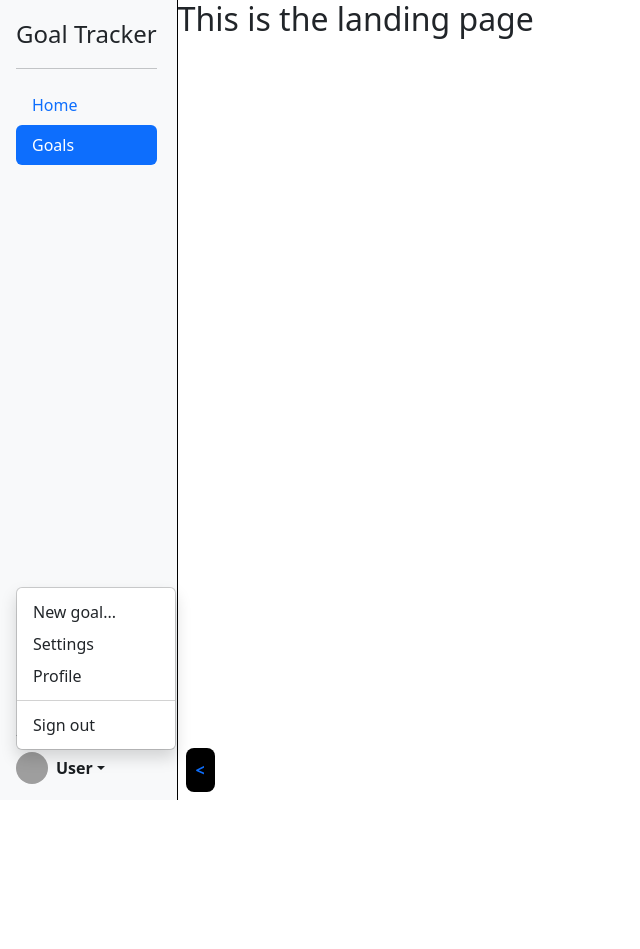
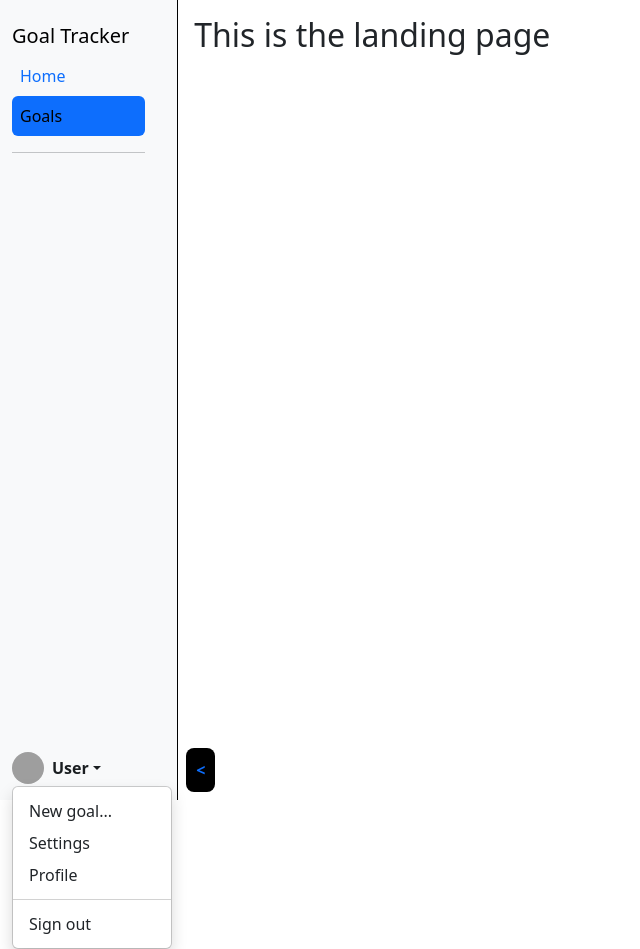
Before and after one commit to techbabette/GoalTrackerFrontend, a Vue app in the folder frontend-vue/: page / in a window 1280 px wide. Both pictures are taken after a click on the link "User". Shown: the whole page, without its empty margins (0-640 px from the left). Before the commit the page ends 800 px from the top, so only its background shows below. Built offline with nearby package versions, Linux system fonts and the light colour scheme; grey boxes are pictures that could not be loaded.

Commit message:
Fully responsive side navbar

```diff
--- a/frontend-vue/src/App.vue
+++ b/frontend-vue/src/App.vue
@@ -1,7 +1,7 @@
 <template>
   <div id="app">
     <Navbar id="NavComponent"/>
-    <router-view></router-view>
+    <router-view class="p-3"></router-view>
   </div>
 </template>
 
@@ -26,13 +26,11 @@ export default {
     justify-content: space-between;
 }
 #NavComponent{
-    min-height: 8vh;
-    max-height: 10vh;
     display: flex;
     position: relative;
     border-right: 1px solid black;
 }
-@media only screen and (min-width: 768px) {
+@media only screen and (min-width: 992px) {
   .VariableFlexDirection {
     flex-direction: column;
   }
--- a/frontend-vue/src/components/Nav.vue
+++ b/frontend-vue/src/components/Nav.vue
@@ -1,6 +1,37 @@
 <template>
 <div id="NavComponent">
-    <div id="Navbar" data-bs-toggle="true" class="d-flex show collapse collapse-horizontal VariableFlexDirection flex-shrink-0 p-3 bg-light">
+    <nav id="Navbar" class="navbar collapse collapse-horizontal show w-100 navbar-expand-lg bg-light">
+    <div class="container-fluid largeScreenColumn py-3">
+        <a class="navbar-brand" href="#">Goal Tracker</a>
+        <button class="navbar-toggler" type="button" data-bs-toggle="collapse" data-bs-target="#navbarNavAltMarkup" aria-controls="navbarNavAltMarkup" aria-expanded="false" aria-label="Toggle navigation">
+        <span class="navbar-toggler-icon"></span>
+        </button>
+        <div class="collapse navbar-collapse w-100" id="navbarNavAltMarkup">
+        <div class="navbar-nav w-100 h-100 flex-column d-flex">
+            <ul class="nav nav-pills flex-column mb-auto">
+            <li v-for="Link, index in AvailableLinks" :key="index" class="nav-item">
+                <router-link :to="Link.path" class="nav-link" :class="{active : ActiveLinkPath === Link.path}">{{ Link.text }}</router-link>
+            </li>
+            <hr>
+            </ul>
+            <div class="dropdown">
+            <a href="#" class="d-flex align-items-center link-dark text-decoration-none dropdown-toggle" id="dropdownUser2" data-bs-toggle="dropdown" aria-expanded="false">
+                <img src="https://github.com/mdo.png" alt="" width="32" height="32" class="rounded-circle me-2">
+                <strong>User</strong>
+            </a>
+            <ul class="dropdown-menu text-small shadow" aria-labelledby="dropdownUser2">
+                <li><a class="dropdown-item" href="#">New goal...</a></li>
+                <li><a class="dropdown-item" href="#">Settings</a></li>
+                <li><a class="dropdown-item" href="#">Profile</a></li>
+                <li><hr class="dropdown-divider"></li>
+                <li><a class="dropdown-item" href="#">Sign out</a></li>
+            </ul>
+            </div>
+        </div>
+        </div>
+    </div>
+    </nav>
+    <!-- <div id="Navbar" data-bs-toggle="true" class="d-flex show collapse collapse-horizontal VariableFlexDirection flex-shrink-0 p-3 bg-light">
     <a href="/" class="d-flex align-items-center mb-3 mb-md-0 me-md-auto link-dark text-decoration-none">
       <span class="fs-4">Goal Tracker</span>
     </a>
@@ -24,7 +55,7 @@
             <li><a class="dropdown-item" href="#">Sign out</a></li>
         </ul>
         </div>
-    </div>
+    </div> -->
   <a href="" id="NavCollapser" @click="SwitchNavbarCollapse()" data-bs-toggle="collapse" class="rounded-3 text-decoration-none" data-bs-target="#Navbar">{{ IsNavbarCollapsed ? "&gt;" : "&lt;" }}</a>
 </div>
 </template>
@@ -57,6 +88,13 @@ export default{
 .collapse:not(.show){
     display: none !important;
 }
+.largeScreenColumn{
+    display: flex;
+    flex-direction: row;
+}
+.nav-pills{
+    justify-self: start;
+}
 #Navbar{
     padding-right: 20px !important;
     width: 100vw;
@@ -71,12 +109,18 @@ export default{
     z-index: 5;
     font-weight: bold;
 }
-@media only screen and (min-width: 768px) {
+@media only screen and (min-width: 992px) {
   #NavCollapser{
     display: block;
   }
   #Navbar{
     width: auto;
   }
+  .largeScreenColumn{
+    flex-direction: column;
+    justify-content: space-between;
+    align-items: flex-start;
+    height: 100vh;
+  }
 }
 </style>
```
